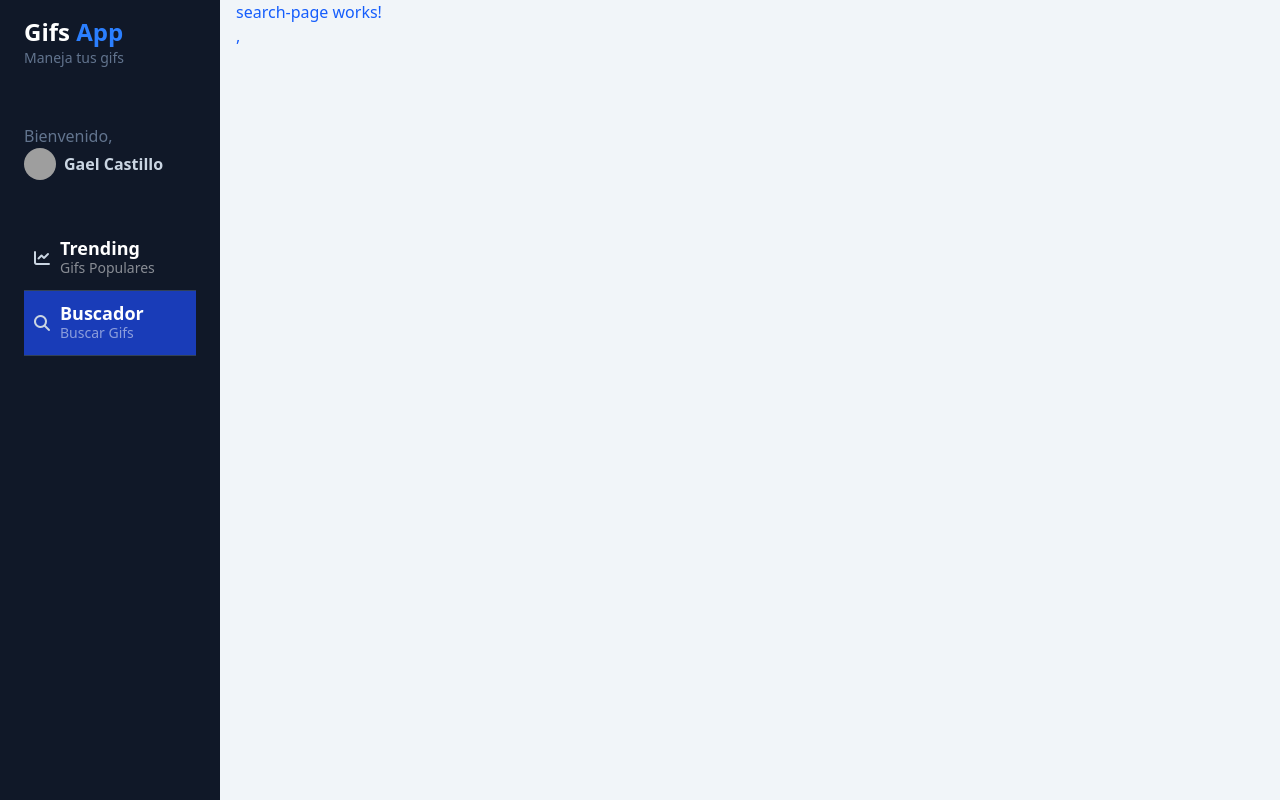
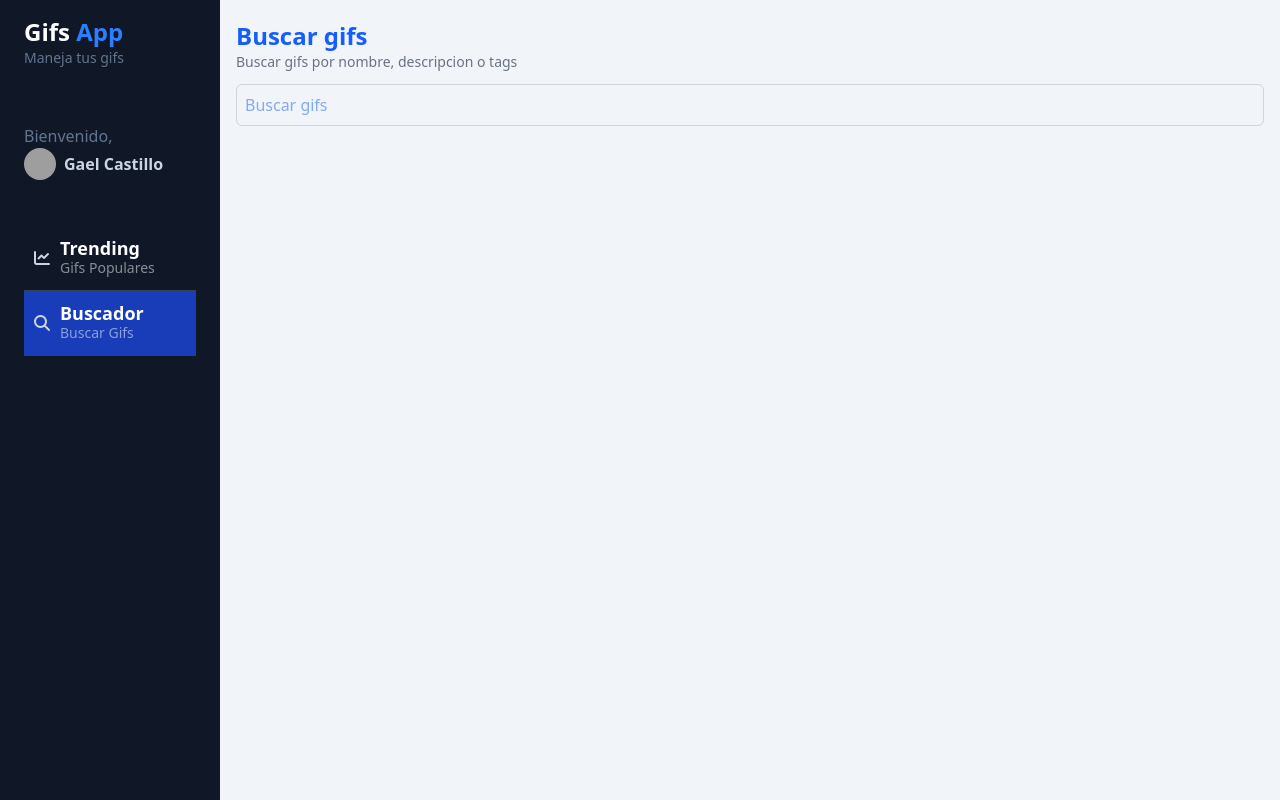
Before and after one commit to YizlaceUzcategui/03-gifs-app-2, an Angular app: page /dashboard/search in a window 1280 px wide. Built offline with nearby package versions, Linux system fonts and the light colour scheme; grey boxes are pictures that could not be loaded.

Commit message:
creando el buscador

```diff
--- a/src/app/gifs/pages/search-page/search-page.component.html
+++ b/src/app/gifs/pages/search-page/search-page.component.html
@@ -1 +1,18 @@
-<p>search-page works!</p>,
+<h2 class="text-2xl font-bold mt-5">Buscar gifs</h2>
+<h3 class="text-sm text-gray-500">Buscar gifs por nombre, descripcion o tags</h3>
+
+<section class="flex flex-col gap-4">
+  <input
+    type="text"
+    placeholder="Buscar gifs"
+    class="mt-3 border border-gray-300 rounded-md p-2"
+    (keyup.enter)="onSearch(txtSearch.value)"
+    #txtSearch
+  />
+</section>
+
+<section class="py-5">
+
+  <gifs-list [gifs] = "[]"/>
+
+</section>
--- a/src/app/gifs/pages/search-page/search-page.component.ts
+++ b/src/app/gifs/pages/search-page/search-page.component.ts
@@ -1,8 +1,13 @@
 import { Component } from '@angular/core';
+import { GifsListComponent } from "../../components/gifs-list/gifs-list.component";
 
 @Component({
   selector: 'app-search-page',
-  imports: [],
+  imports: [GifsListComponent],
   templateUrl: './search-page.component.html',
 })
-export  default class SearchPageComponent { }
+export  default class SearchPageComponent {
+  onSearch(query: string){
+    console.log({query});
+  }
+ }
```
